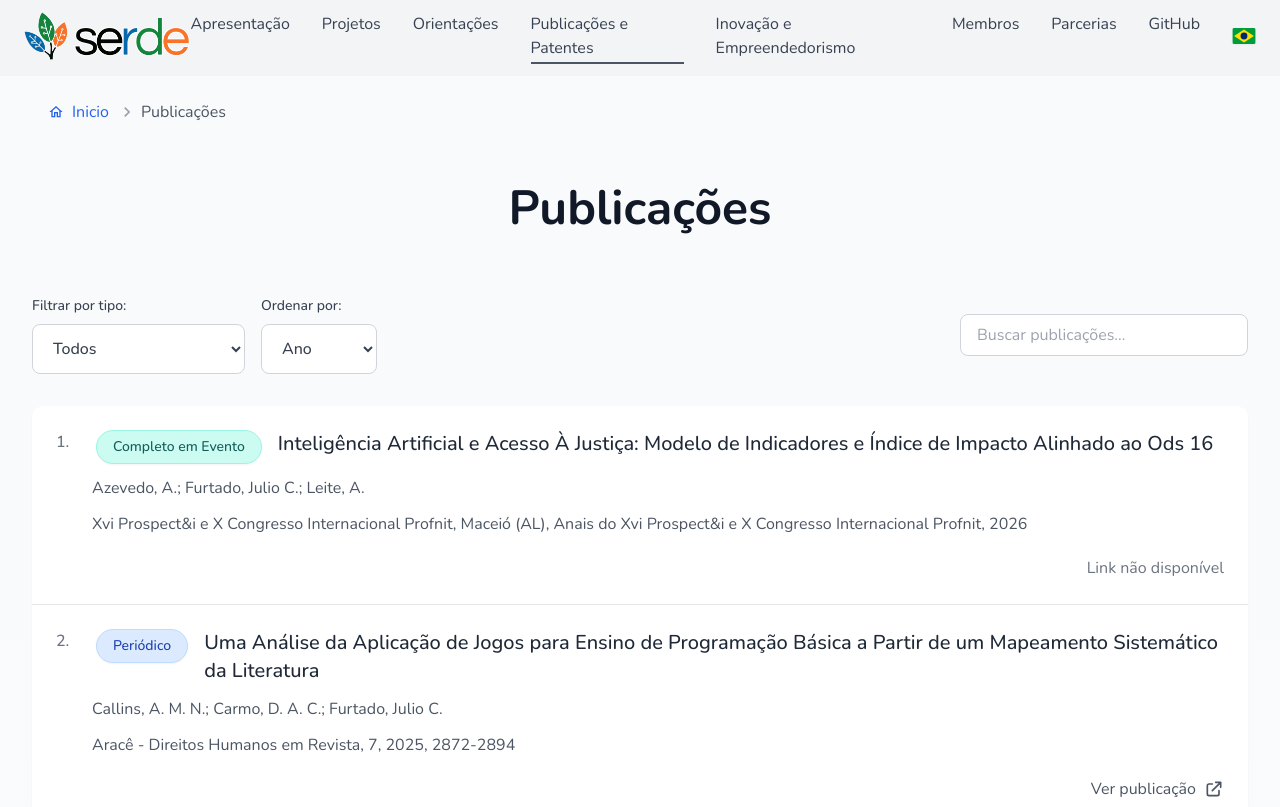
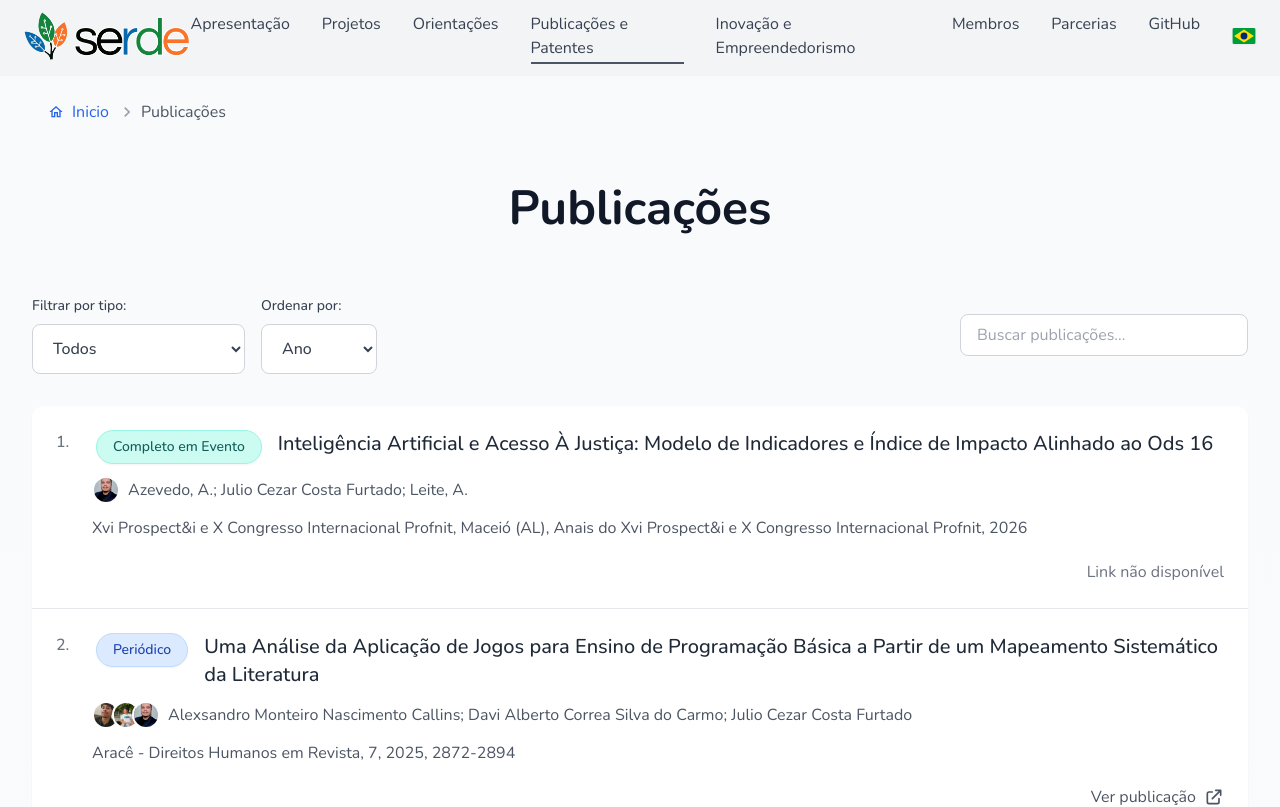
Before and after one commit to jcfurtado86/site-serde, a Next.js app: page /publicacoes in a window 1280 px wide. Shown: the top 807 px of the page. Built offline with nearby package versions, Linux system fonts and the light colour scheme.

Commit message:
fotos de autores nos artigos

```diff
--- a/src/app/(pages)/publicacoes/components/Patent/Patents.tsx
+++ b/src/app/(pages)/publicacoes/components/Patent/Patents.tsx
@@ -1,10 +1,16 @@
 "use client"
 import { useState, useMemo } from "react"
 import { Search } from "@/app/components/SearcBar/Search" // Assumindo que o SearchBar é um componente genérico
-import { useProjects } from "@/app/context/ProjectsContext" // Assumindo que o contexto agora também provê 'patents'
+import { useProjects } from "@/app/context/ProjectsContext"
 import { useLanguage } from "@/app/i18n/context"
+import { resolveAuthorName, findMember } from "@/app/utils/resolveAuthorName"
+import Image from "next/image"
 
-// 1. Interface específica para Patentes
+interface MemberInfo {
+  name: string
+  imageUrl?: string
+}
+
 interface PatentProps {
   number?: number
   title: string
@@ -15,9 +21,10 @@ interface PatentProps {
   registrationDate?: string
   registrationInstitution?: string
   patentType?: string
+  originalAuthors?: string[]
+  members?: MemberInfo[]
 }
 
-// 2. Componente de item individual, agora focado em Patente
 function PatentComponent({
   title,
   authors,
@@ -26,6 +33,8 @@ function PatentComponent({
   registrationDate,
   registrationInstitution,
   number,
+  originalAuthors = [],
+  members = [],
 }: PatentProps) {
   const { t } = useLanguage()
   return (
@@ -39,7 +48,25 @@ function PatentComponent({
           </h2>
         </div>
 
-        <p className="text-base text-gray-600 pl-[calc(24px+0.75rem)]">{authors.join("; ")}</p>
+        <div className="flex items-center gap-2 pl-[calc(24px+0.75rem)]">
+          <div className="flex -space-x-2">
+            {originalAuthors.map((a, i) => {
+              const member = findMember(a, members)
+              return member?.imageUrl ? (
+                <Image
+                  key={i}
+                  src={member.imageUrl}
+                  alt={member.name}
+                  width={28}
+                  height={28}
+                  className="rounded-full object-cover w-7 h-7 border-2 border-white bg-white"
+                  unoptimized
+                />
+              ) : null
+            })}
+          </div>
+          <p className="text-base text-gray-600">{authors.join("; ")}</p>
+        </div>
 
         {/* Seção de detalhes da patente, agora exibida diretamente */}
         <div className="text-base text-gray-600 pl-[calc(24px+0.75rem)] flex flex-col gap-1 pt-2">
@@ -73,9 +100,9 @@ function PatentComponent({
 export function Patents() {
   const [sortBy, setSortBy] = useState("year")
   const [searchTerm, setSearchTerm] = useState("")
-  // O contexto agora deve fornecer um array de 'patents'
-  const { patents } = useProjects()
+  const { patents, students, teachers } = useProjects()
   const { t } = useLanguage()
+  const allMembers = useMemo(() => [...students, ...teachers], [students, teachers])
 
   const sortedPatents = useMemo(() => {
     // A lógica de filtro por tipo foi removida
@@ -127,8 +154,14 @@ export function Patents() {
 
         <div className="bg-white rounded-xl shadow-sm overflow-hidden">
           {sortedPatents.map((patent, index) => (
-            // Passa os dados para o componente de item de patente
-            <PatentComponent key={index} {...patent} number={index + 1} />
+            <PatentComponent
+              key={index}
+              {...patent}
+              authors={patent.authors.map((a) => resolveAuthorName(a, allMembers))}
+              originalAuthors={patent.authors}
+              members={allMembers}
+              number={index + 1}
+            />
           ))}
 
           {sortedPatents.length === 0 && (
--- a/src/app/(pages)/publicacoes/components/Publications/Publications.tsx
+++ b/src/app/(pages)/publicacoes/components/Publications/Publications.tsx
@@ -4,6 +4,14 @@ import { Search } from "@/app/components/SearcBar/Search"
 import { Tooltip } from "@/app/(pages)/publicacoes/components/Tooltip/Tooltip"
 import { useProjects } from "@/app/context/ProjectsContext"
 import { useLanguage } from "@/app/i18n/context"
+import { resolveAuthorName, findMember } from "@/app/utils/resolveAuthorName"
+import Image from "next/image"
+
+interface MemberInfo {
+  name: string
+  imageUrl?: string
+}
+
 interface PublicationProps {
   type: "article" | "book" | "chapter" | "congress" | "conferenceAbstract" | "patent"
   number?: number
@@ -23,10 +31,12 @@ interface PublicationProps {
   jcrImpact?: number
   importance?: number
   // --- Campos Opcionais para Patentes ---
-  patentNumber?: string // Ex: "BR512021001576-2"
-  registrationDate?: string // Ex: "30/10/2020"
-  registrationInstitution?: string // Ex: "INPI - Instituto Nacional da Propriedade Industrial"
+  patentNumber?: string
+  registrationDate?: string
+  registrationInstitution?: string
   patentType?: string
+  originalAuthors?: string[]
+  members?: MemberInfo[]
 }
 
 function Publication({
@@ -46,6 +56,8 @@ function Publication({
   registrationDate,
   registrationInstitution,
   patentType,
+  originalAuthors = [],
+  members = [],
 }: PublicationProps) {
   const { t } = useLanguage()
   const getTypeLabel = () => {
@@ -100,7 +112,25 @@ function Publication({
             {title}
           </h2>
         </div>
-        <p className="text-sm sm:text-base text-gray-600 pl-0 sm:pl-[calc(24px+0.75rem)]">{authors.join("; ")}</p>
+        <div className="flex items-center gap-2 pl-0 sm:pl-[calc(24px+0.75rem)]">
+          <div className="flex -space-x-2">
+            {originalAuthors.map((a, i) => {
+              const member = findMember(a, members)
+              return member?.imageUrl ? (
+                <Image
+                  key={i}
+                  src={member.imageUrl}
+                  alt={member.name}
+                  width={28}
+                  height={28}
+                  className="rounded-full object-cover w-7 h-7 border-2 border-white bg-white"
+                  unoptimized
+                />
+              ) : null
+            })}
+          </div>
+          <p className="text-sm sm:text-base text-gray-600">{authors.join("; ")}</p>
+        </div>
         {(publisher || event) && (
           <p className="text-sm sm:text-base text-gray-600 pl-0 sm:pl-[calc(24px+0.75rem)]">
             {publisher && `${publisher}${edition ? `, ${edition}` : ""}`}
@@ -147,8 +177,9 @@ export function Publications() {
   const [sortBy, setSortBy] = useState("year")
   const [searchTerm, setSearchTerm] = useState("")
   const [filterType, setFilterType] = useState("all")
-  const { publications } = useProjects()
+  const { publications, students, teachers } = useProjects()
   const { t } = useLanguage()
+  const allMembers = useMemo(() => [...students, ...teachers], [students, teachers])
 
   const sortedPublications = useMemo(() => {
     let filtered = publications
@@ -227,7 +258,14 @@ export function Publications() {
 
         <div className="bg-white rounded-xl shadow-sm overflow-hidden">
           {sortedPublications.map((publication, index) => (
-            <Publication key={index} {...publication} number={index + 1} />
+            <Publication
+              key={index}
+              {...publication}
+              authors={publication.authors.map((a) => resolveAuthorName(a, allMembers))}
+              originalAuthors={publication.authors}
+              members={allMembers}
+              number={index + 1}
+            />
           ))}
 
           {sortedPublications.length === 0 && (
--- /dev/null
+++ b/src/app/utils/resolveAuthorName.ts
@@ -0,0 +1,115 @@
+const norm = (s: string) =>
+  s
+    .normalize("NFD")
+    .replace(/[\u0300-\u036f]/g, "")
+    .toLowerCase()
+
+const SMALL_WORDS = new Set(["de", "da", "do", "dos", "das", "e"])
+
+function isInitial(s: string): boolean {
+  const clean = s.replace(/\./g, "")
+  return clean.length <= 2
+}
+
+function initialMatches(initial: string, full: string): boolean {
+  const clean = initial.replace(/\./g, "")
+  if (!clean) return false
+  return full.startsWith(clean)
+}
+
+/**
+ * Given an author name in "Sobrenome, Nome" publication format,
+ * tries to find a matching member and returns their full name.
+ * Falls back to the original author string if no match is found.
+ */
+export function resolveAuthorName(
+  author: string,
+  members: { name: string }[]
+): string {
+  const commaIdx = author.indexOf(",")
+  if (commaIdx === -1) return author
+
+  // Split into surname part and given-names part
+  const surnamePart = norm(author.slice(0, commaIdx).trim())
+  const givenPart = norm(author.slice(commaIdx + 1).trim())
+
+  if (!surnamePart || !givenPart) return author
+
+  const surnameParts = surnamePart.split(/\s+/)
+  const givenParts = givenPart.split(/\s+/).filter(Boolean)
+  const givenSignificant = givenParts.filter((p) => p.includes(".") || !SMALL_WORDS.has(p))
+
+  if (givenSignificant.length === 0) return author
+
+  // Build the full normalized name for exact match: "given surname"
+  const flippedNorm = `${givenPart} ${surnamePart}`
+  const exact = members.find((m) => norm(m.name) === flippedNorm)
+  if (exact) return exact.name
+
+  const match = members.find((m) => {
+    const mNorm = norm(m.name)
+    const mParts = mNorm.split(/\s+/)
+
+    // The surname from the publication must appear in the member's name.
+    // It could be the last name, or a compound surname (e.g. "Monteiro Neto").
+    // Find where the surname starts in the member name.
+    let surnameStartIdx = -1
+    if (surnameParts.length === 1) {
+      // Single surname: can match any non-small-word part of member name
+      surnameStartIdx = mParts.findIndex(
+        (p, i) => p === surnameParts[0] && !SMALL_WORDS.has(p)
+      )
+    } else {
+      // Compound surname (e.g. "monteiro neto"): find consecutive match
+      for (let i = 0; i <= mParts.length - surnameParts.length; i++) {
+        const slice = mParts.slice(i, i + surnameParts.length)
+        if (slice.every((p, j) => p === surnameParts[j])) {
+          surnameStartIdx = i
+          break
+        }
+      }
+    }
+
+    if (surnameStartIdx === -1) return false
+
+    // The member's given-name parts are everything except the surname and small words around it
+    const mGivenParts = [
+      ...mParts.slice(0, surnameStartIdx),
+      ...mParts.slice(surnameStartIdx + surnameParts.length),
+    ].filter((p) => !SMALL_WORDS.has(p))
+
+    if (mGivenParts.length === 0) return false
+
+    // First given name/initial must match
+    if (
+      !initialMatches(givenSignificant[0], mGivenParts[0]) &&
+      !initialMatches(mGivenParts[0], givenSignificant[0])
+    ) {
+      return false
+    }
+
+    // If only one given part, that's enough with the surname
+    if (givenSignificant.length === 1) return true
+
+    // Each additional author part should match some member part
+    const remainingAuthor = givenSignificant.slice(1)
+    const remainingMember = mGivenParts.slice(1)
+
+    return remainingAuthor.every((ap) =>
+      remainingMember.some(
+        (mp) => initialMatches(ap, mp) || initialMatches(mp, ap) || ap === mp
+      )
+    )
+  })
+
+  return match?.name || author
+}
+
+export function findMember<T extends { name: string }>(
+  author: string,
+  members: T[]
+): T | undefined {
+  const resolved = resolveAuthorName(author, members)
+  if (resolved === author) return undefined
+  return members.find((m) => m.name === resolved)
+}
```
